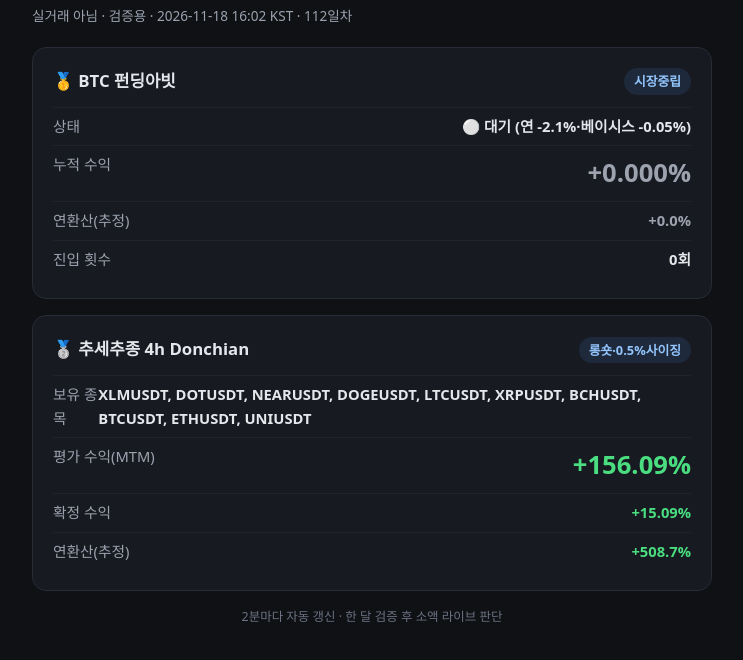
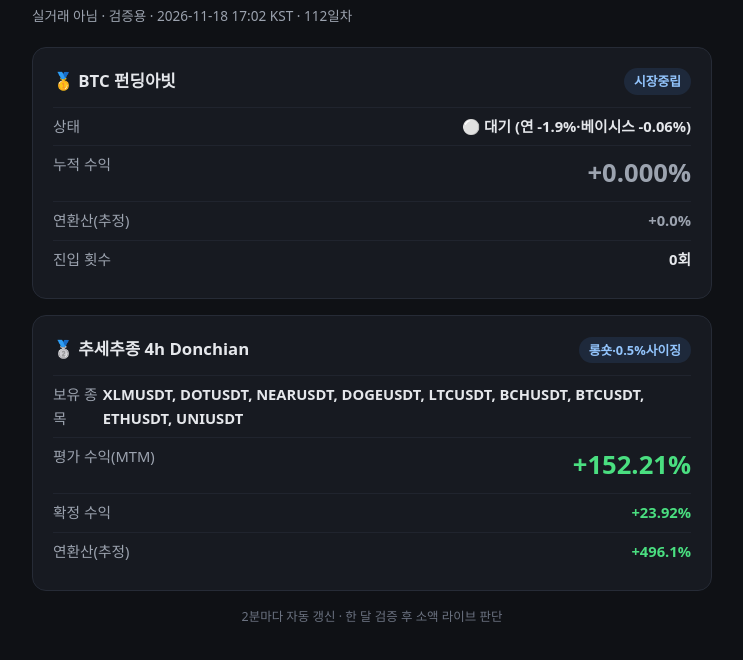
Before and after one commit to trier89/bot-dash, a plain HTML site: page paper.html in a window 1280 px wide. Shown: the part 52-712 px from the top of the page, without its empty margins (268-1011 px from the left). Drawn offline with Linux system fonts and the light colour scheme.

Commit message:
paper dashboard

```diff
--- a/paper.html
+++ b/paper.html
@@ -8,15 +8,15 @@
 .row:first-of-type{border-top:none}.k{color:#9ca3af}.v{font-weight:700;font-variant-numeric:tabular-nums}
 .big{font-size:1.6rem;font-weight:800;font-variant-numeric:tabular-nums}.note{color:#6b7280;font-size:.78rem;margin-top:14px;text-align:center}</style></head>
 <body><div class="wrap">
-<h1>📄 페이퍼 전략 대시보드</h1><div class="sub">실거래 아님 · 검증용 · 2026-11-18 16:02 KST · 112일차</div>
+<h1>📄 페이퍼 전략 대시보드</h1><div class="sub">실거래 아님 · 검증용 · 2026-11-18 17:02 KST · 112일차</div>
 <div class="card"><div class="ct">🥇 BTC 펀딩아빗 <span class="badge">시장중립</span></div>
-<div class="row"><span class="k">상태</span><span class="v">⚪ 대기 (연 -2.1%·베이시스 -0.05%)</span></div>
+<div class="row"><span class="k">상태</span><span class="v">⚪ 대기 (연 -1.9%·베이시스 -0.06%)</span></div>
 <div class="row"><span class="k">누적 수익</span><span class="v big" style="color:#9ca3af">+0.000%</span></div>
 <div class="row"><span class="k">연환산(추정)</span><span class="v" style="color:#9ca3af">+0.0%</span></div>
 <div class="row"><span class="k">진입 횟수</span><span class="v">0회</span></div></div>
 <div class="card"><div class="ct">🥈 추세추종 4h Donchian <span class="badge">롱숏·0.5%사이징</span></div>
-<div class="row"><span class="k">보유 종목</span><span class="v">XLMUSDT, DOTUSDT, NEARUSDT, DOGEUSDT, LTCUSDT, XRPUSDT, BCHUSDT, BTCUSDT, ETHUSDT, UNIUSDT</span></div>
-<div class="row"><span class="k">평가 수익(MTM)</span><span class="v big" style="color:#4ade80">+156.09%</span></div>
-<div class="row"><span class="k">확정 수익</span><span class="v" style="color:#4ade80">+15.09%</span></div>
-<div class="row"><span class="k">연환산(추정)</span><span class="v" style="color:#4ade80">+508.7%</span></div></div>
+<div class="row"><span class="k">보유 종목</span><span class="v">XLMUSDT, DOTUSDT, NEARUSDT, DOGEUSDT, LTCUSDT, BCHUSDT, BTCUSDT, ETHUSDT, UNIUSDT</span></div>
+<div class="row"><span class="k">평가 수익(MTM)</span><span class="v big" style="color:#4ade80">+152.21%</span></div>
+<div class="row"><span class="k">확정 수익</span><span class="v" style="color:#4ade80">+23.92%</span></div>
+<div class="row"><span class="k">연환산(추정)</span><span class="v" style="color:#4ade80">+496.1%</span></div></div>
 <div class="note">2분마다 자동 갱신 · 한 달 검증 후 소액 라이브 판단</div></div></body></html>
```
